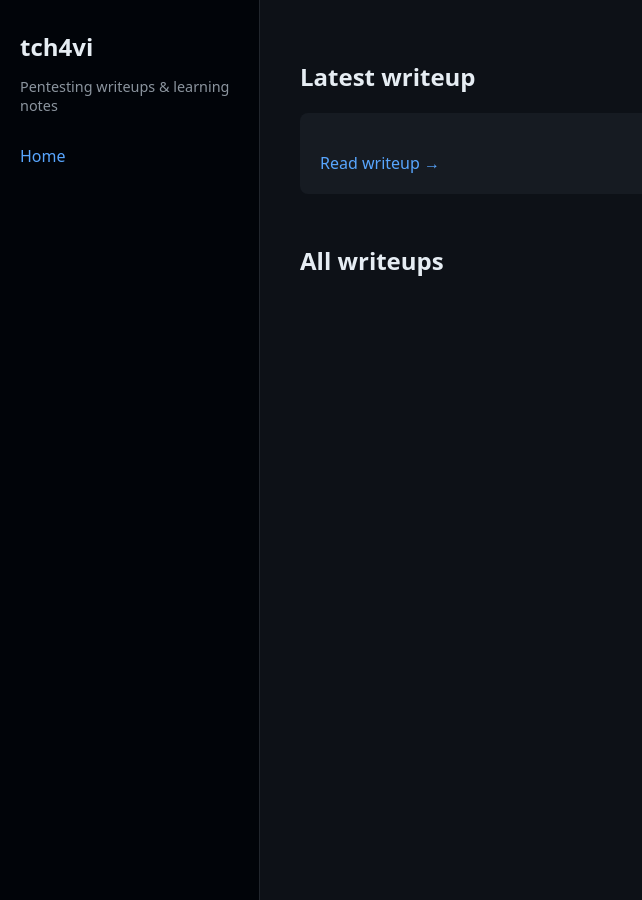
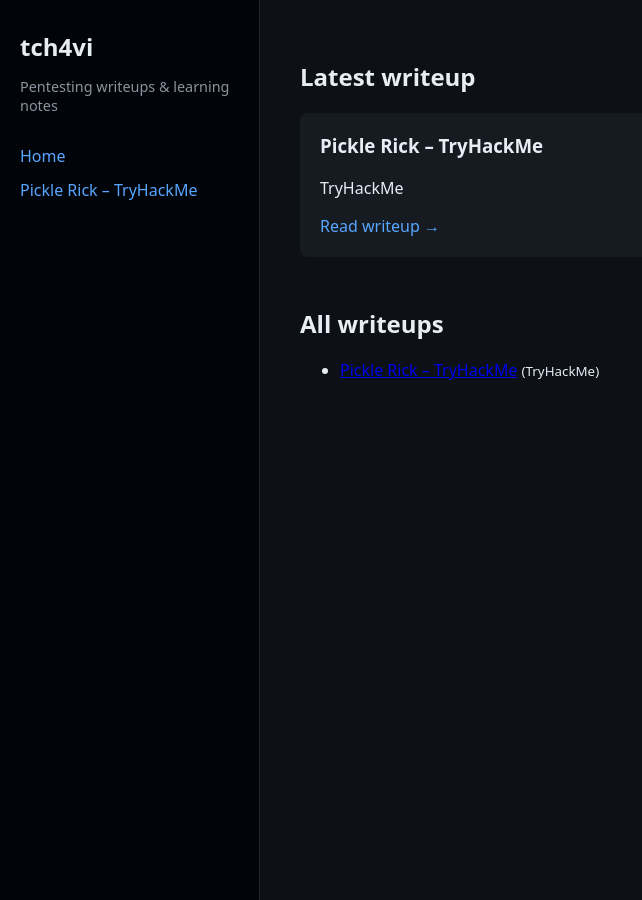
Before and after one commit to tch4vi/tch4vi.github.io, a Jekyll site: the page built from index.html, in a window 1280 px wide. Shown: the whole page, without its empty margins (0-642 px from the left). Built offline with Jekyll 4.4.1, drawn with Linux system fonts in a browser that asks for light colours.

Commit message:
Add metadata to Pickle Rick writeup
Added front matter metadata for the Pickle Rick writeup.

```diff
--- a/_writeups/pickle-rick.md
+++ b/_writeups/pickle-rick.md
@@ -1,3 +1,9 @@
+---
+layout: writeup
+title: "Pickle Rick – TryHackMe"
+date: 2026-01-09
+platform: TryHackMe
+---
 On today's hacking, i've worked on Pickle Rick, a machine located in TryHackMe platform that shows some clear web vulnerabilities. It's very easy to digest, entertaining and it's themed as Rick & Morty which I love.
 To start working on the machine, I did the standard enumeration process with nmap:
 
```
